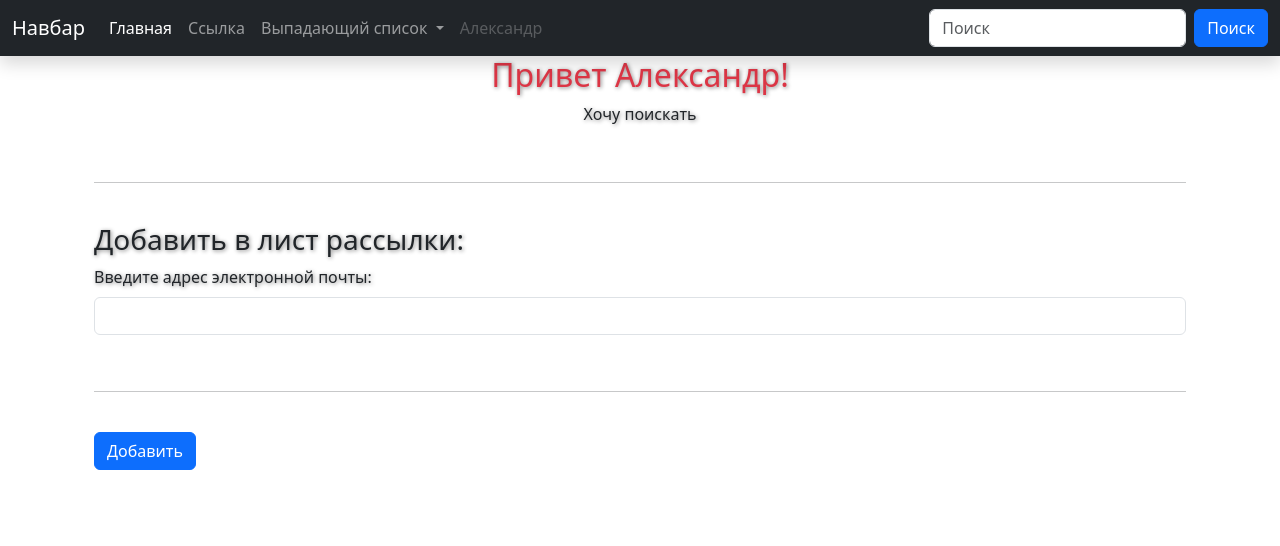
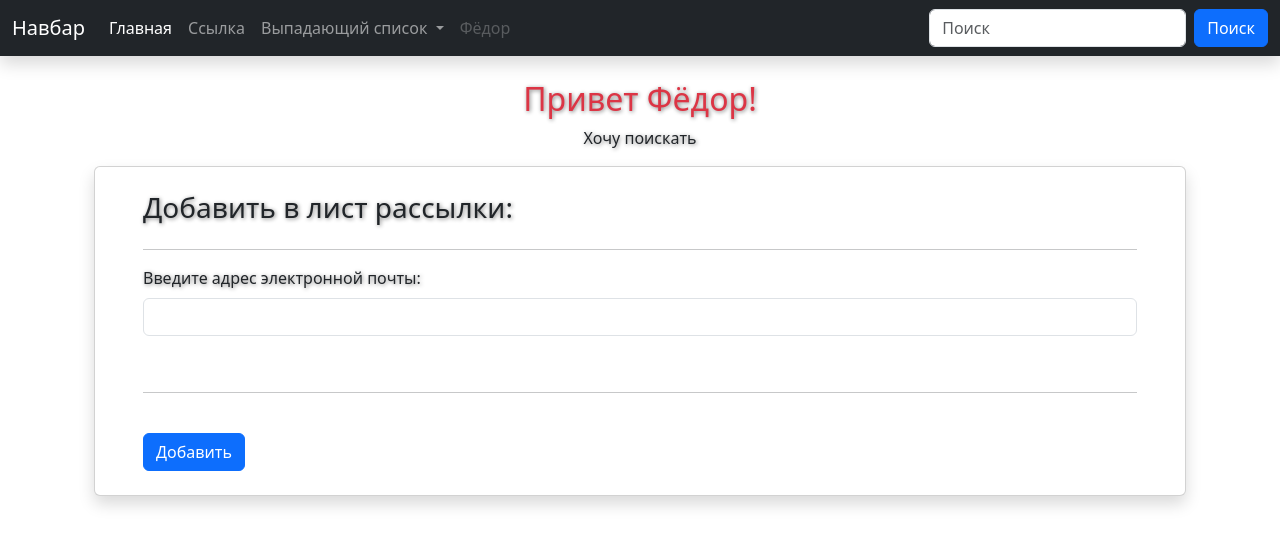
Before and after one commit to Satrey/movie, a Django app: page / in a window 1280 px wide. Shown: the top 546 px of the page. Run offline with Django 4.2, Linux system fonts and the light colour scheme.

Commit message:
Внесены изменения в шаблон, добавлена карта. Добавлен объект в базу.

```diff
--- a/movies/app/views.py
+++ b/movies/app/views.py
@@ -5,7 +5,7 @@ from django.http import HttpResponse
 def home(request):
     search_movie = request.GET.get('search_movie')
     print(search_movie)
-    return render(request, 'app/home.html', {'name': 'Александр', 'search_movie': search_movie})
+    return render(request, 'app/home.html', {'name': 'Фёдор', 'search_movie': search_movie})
 
 
 def about(request):
--- a/movies/movies/urls.py
+++ b/movies/movies/urls.py
@@ -14,6 +14,8 @@ Including another URLconf
     2. Add a URL to urlpatterns:  path('blog/', include('blog.urls'))
 """
 from django.contrib import admin
+from django.conf.urls.static import static
+from django.conf import settings
 from django.urls import path, include
 from app.views import about, sign_up
 
@@ -24,3 +26,6 @@ urlpatterns = [
     path('', include('app.urls')),
 
 ]
+
+urlpatterns += static(settings.MEDIA_URL,
+    document_root=settings.MEDIA_ROOT)
--- a/movies/templates/app/components/mailing_list_form.html
+++ b/movies/templates/app/components/mailing_list_form.html
@@ -1,6 +1,6 @@
-<br><hr><br>
-
+<div class="card shadow ps-5 pe-5 pt-4 pb-4">
     <h3 class="text-shadow">Добавить в лист рассылки:</h3>
+    <hr>
 
     <form action="{% url 'sign_up' %}">
         <div class="mb-3">
@@ -17,3 +17,4 @@
             Добавить
         </button>
     </form>
+</div>
--- a/movies/templates/app/home.html
+++ b/movies/templates/app/home.html
@@ -1,7 +1,7 @@
 {% extends 'base.html' %}
 
 {% block navbar %}
-    <nav class="navbar navbar-expand-lg navbar-dark bg-dark shadow">
+    <nav class="navbar navbar-expand-lg navbar-dark bg-dark shadow mb-4">
       <div class="container-fluid">
         <a class="navbar-brand" href="#">Навбар</a>
         <button class="navbar-toggler" type="button" data-bs-toggle="collapse" data-bs-target="#navbarSupportedContent" aria-controls="navbarSupportedContent" aria-expanded="false" aria-label="Переключатель навигации">
```
Also changed, not shown: movies/db.sqlite3, movies/media/app/images/garry_potter.jpg (added), movies/media/garry_potter.jpg (added). Lines whose indentation alone changed are shown as unchanged.
